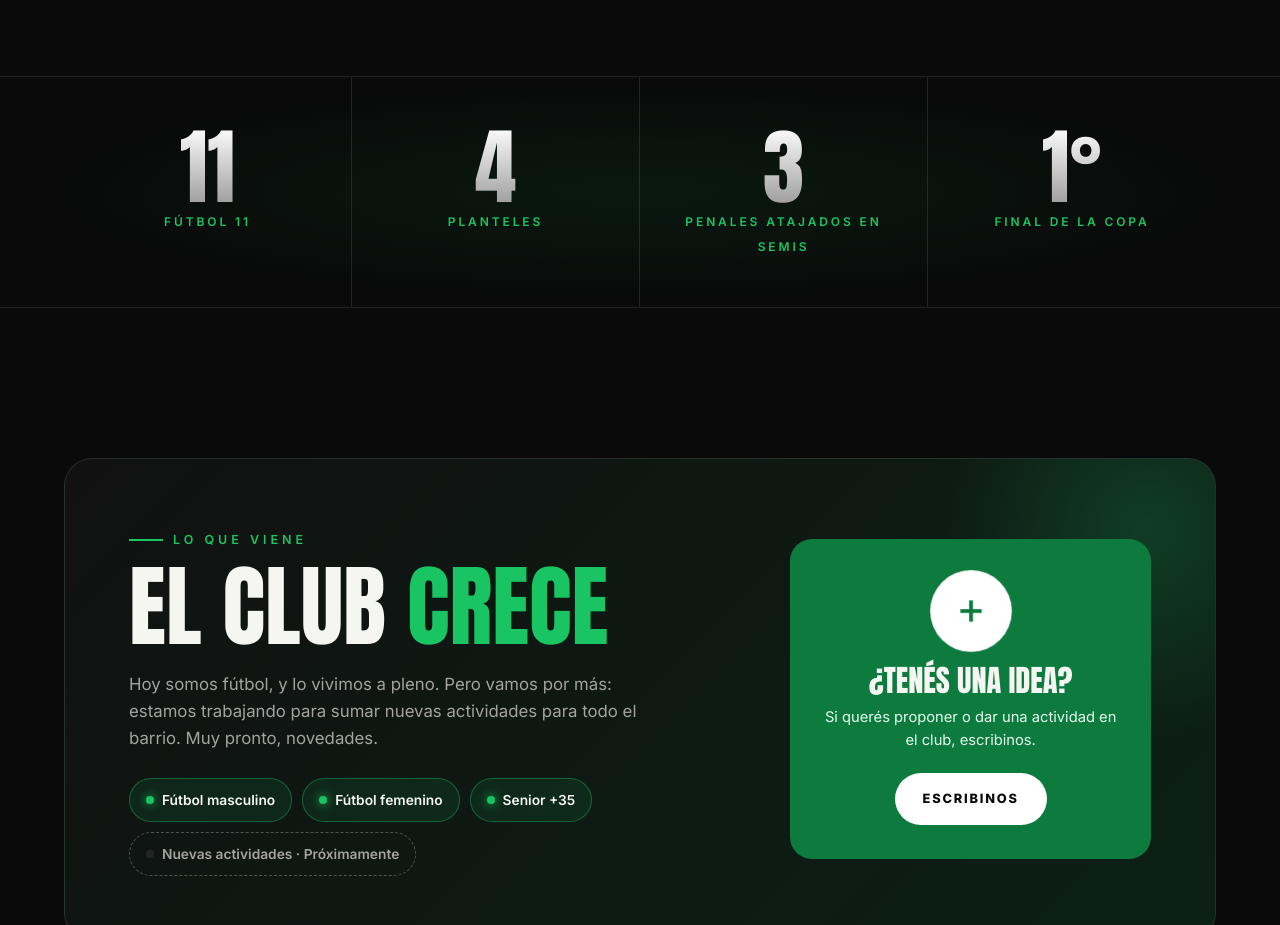
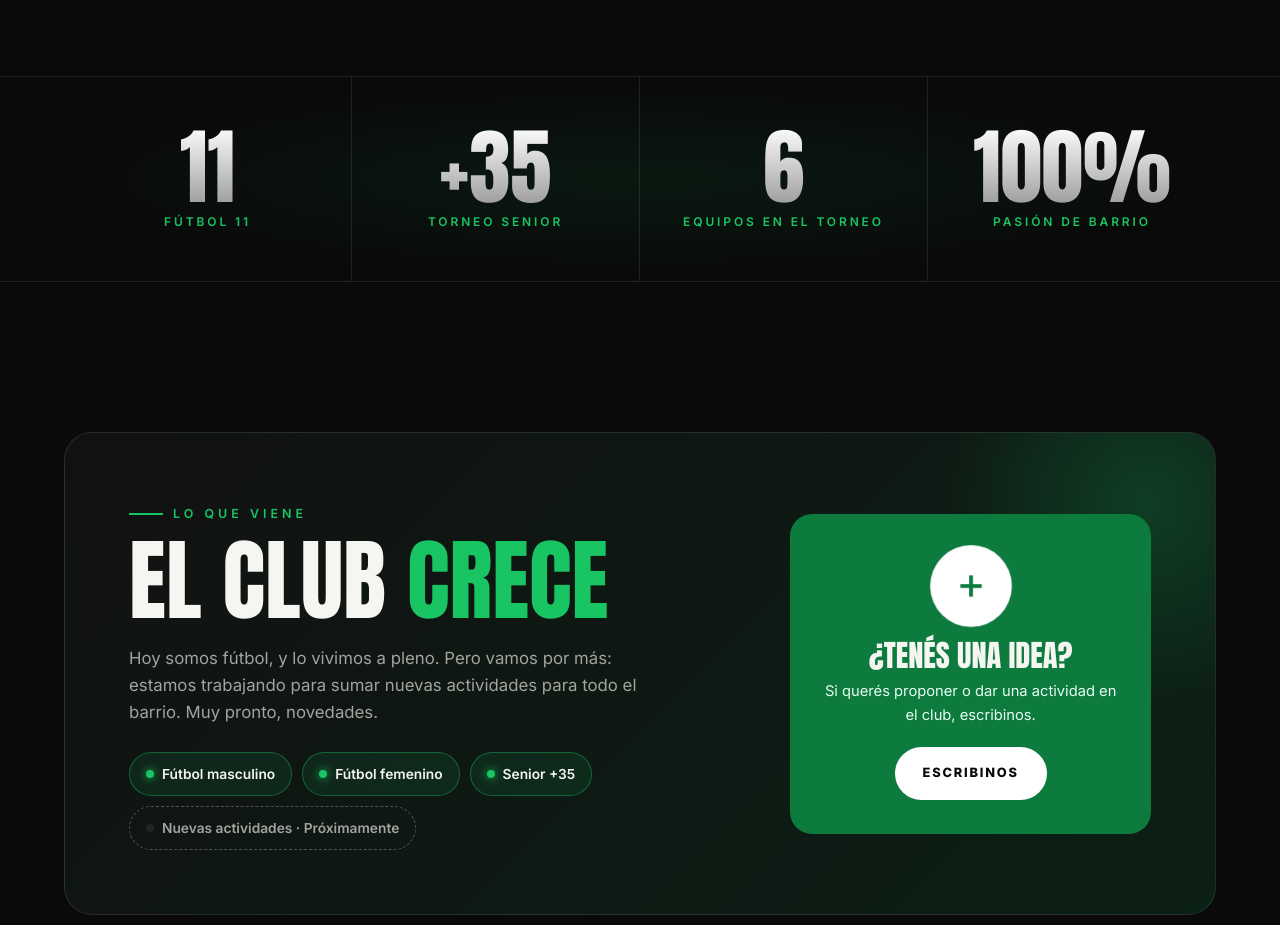
Before and after one commit to Bether2026/club-monteverde, a plain HTML site: page club.html in a window 1280 px wide. Shown: the part 1520-2445 px from the top of the page. Drawn offline with Linux system fonts and the light colour scheme.

Commit message:
Contadores genéricos en Inicio y El Club (Fútbol 11, +35, 6 equipos, 100% barrio)
Reemplaza datos puntuales/no confirmados por cifras que no hay que actualizar.

Co-Authored-By: Claude Opus 5.5 <noreply@anthropic.com>

```diff
--- a/club.html
+++ b/club.html
@@ -93,9 +93,9 @@
 <section class="stats" style="margin-bottom:clamp(80px,12vw,150px)">
   <div class="wrap stats-grid">
     <div class="stat reveal"><b data-count="11">0</b><span>Fútbol 11</span></div>
-    <div class="stat reveal d1"><b data-count="4">0</b><span>Planteles</span></div>
-    <div class="stat reveal d2"><b data-count="3">0</b><span>Penales atajados en semis</span></div>
-    <div class="stat reveal d3"><b data-count="1" data-suffix="°">0</b><span>Final de la Copa</span></div>
+    <div class="stat reveal d1"><b data-count="35" data-prefix="+">0</b><span>Torneo Senior</span></div>
+    <div class="stat reveal d2"><b data-count="6">0</b><span>Equipos en el torneo</span></div>
+    <div class="stat reveal d3"><b data-count="100" data-suffix="%">0</b><span>Pasión de barrio</span></div>
   </div>
 </section>
 
--- a/main.js
+++ b/main.js
@@ -67,8 +67,8 @@
   /* Contadores */
   const co = new IntersectionObserver(es => es.forEach(e => {
     if (!e.isIntersecting) return;
-    const el = e.target, to = +el.dataset.count, suf = el.dataset.suffix || ''; let t0;
-    const step = t => { t0 ??= t; const p = Math.min((t - t0) / 1400, 1); el.textContent = Math.round(to * (1 - Math.pow(1 - p, 3))) + suf; if (p < 1) requestAnimationFrame(step); };
+    const el = e.target, to = +el.dataset.count, suf = el.dataset.suffix || '', pre = el.dataset.prefix || ''; let t0;
+    const step = t => { t0 ??= t; const p = Math.min((t - t0) / 1400, 1); el.textContent = pre + Math.round(to * (1 - Math.pow(1 - p, 3))) + suf; if (p < 1) requestAnimationFrame(step); };
     requestAnimationFrame(step); co.unobserve(el);
   }), { threshold: .6 });
   $$('[data-count]').forEach(el => co.observe(el));
```
Also changed, not shown: index.html (+3 -3 lines).
